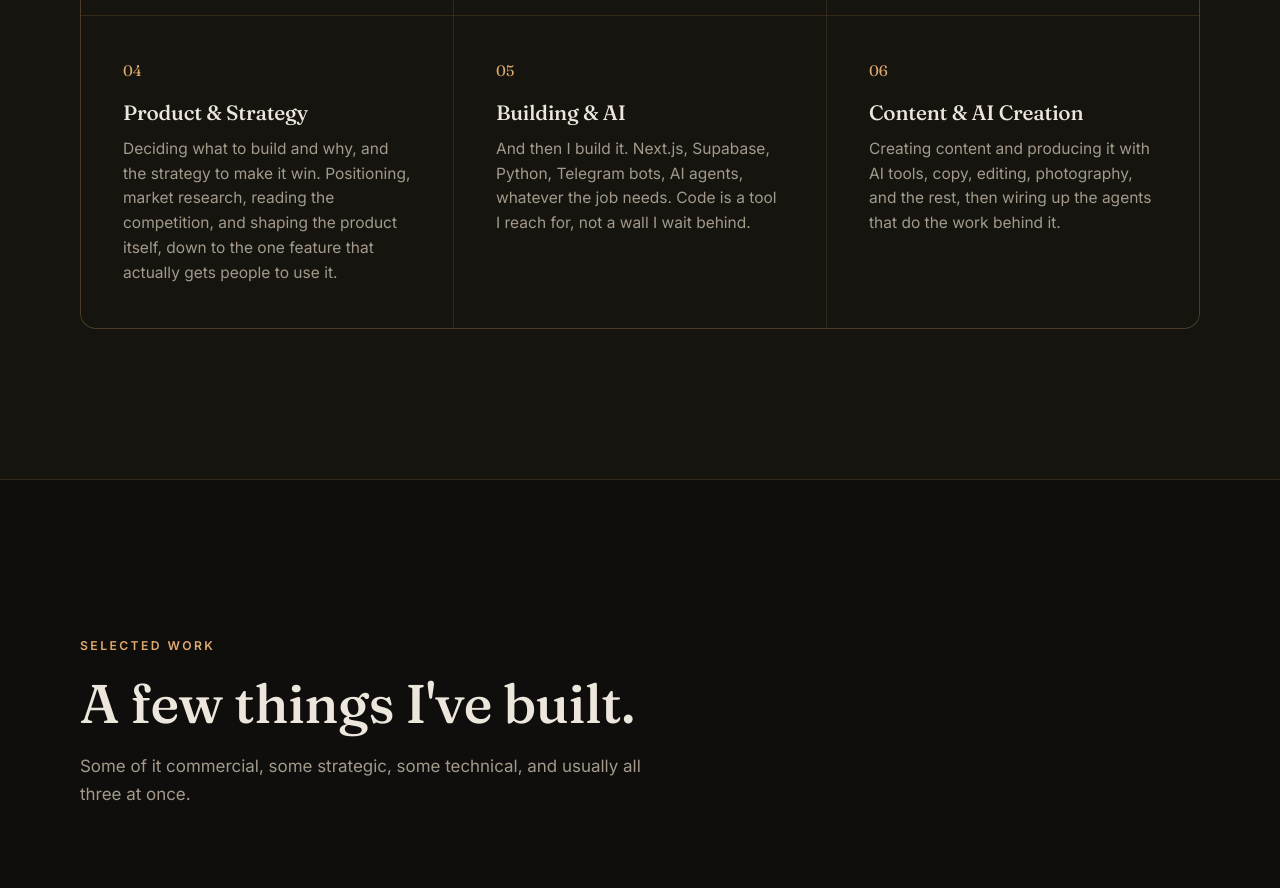
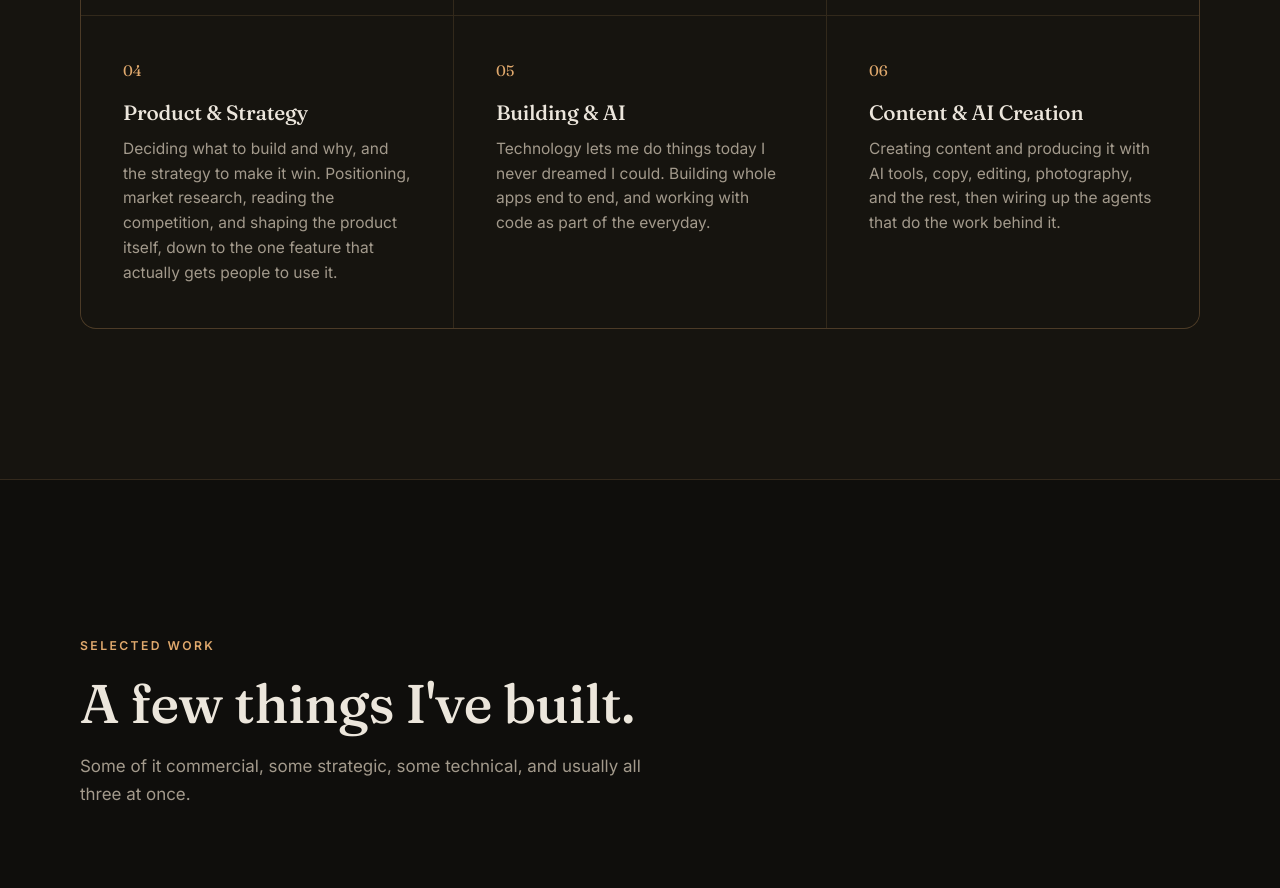
Before and after one commit to perezofir83/perezofir83.github.io, a plain HTML site: page index.html in a window 1280 px wide. Shown: the part 2680-3568 px from the top of the page. Drawn offline with Linux system fonts and the light colour scheme.

Commit message:
Building & AI pillar: technology lets me build whole apps end to end, daily code

```diff
--- a/index.html
+++ b/index.html
@@ -145,8 +145,8 @@
     <article class="pillar reveal">
       <span class="pillar__num">05</span>
       <h3>Building &amp; AI</h3>
-      <p>And then I build it. Next.js, Supabase, Python, Telegram bots, AI agents,
-      whatever the job needs. Code is a tool I reach for, not a wall I wait behind.</p>
+      <p>Technology lets me do things today I never dreamed I could. Building whole
+      apps end to end, and working with code as part of the everyday.</p>
     </article>
     <article class="pillar reveal">
       <span class="pillar__num">06</span>
```
